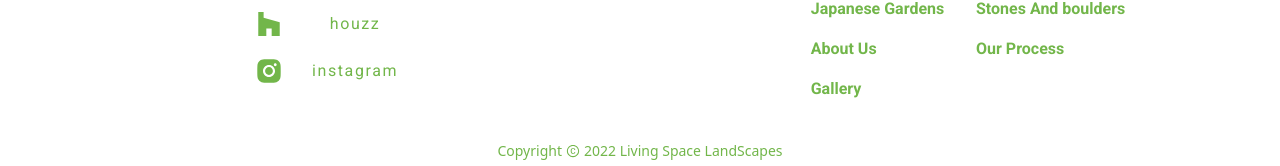
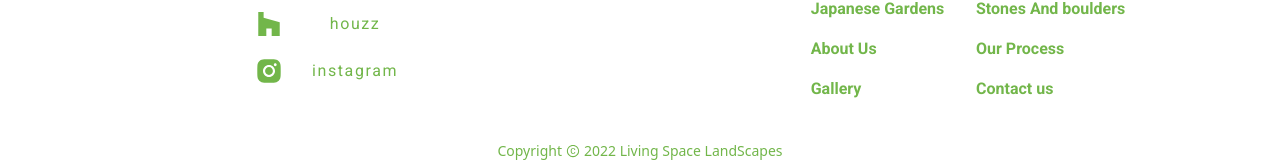
Before and after one commit to latz09/living-space-landscapes, a Next.js app: page / in a window 1280 px wide. Shown: the part 4127-4293 px from the top of the page. Built offline with nearby package versions, Linux system fonts and the light colour scheme; a web font is replaced by a local one.

Commit message:
font fixes

```diff
--- a/components/layout/footer/FooterLinks.js
+++ b/components/layout/footer/FooterLinks.js
@@ -9,6 +9,9 @@ const FooterLinks = () => {
 					<span className='cursor-pointer'>{link.name}</span>
 				</Link>
 			))}
+			<Link href='/contact'>
+				<span className="cursor-pointer">Contact us</span>
+			</Link>
 		</div>
 	);
 };
--- a/components/stones-and-boulders/ImagesDisplay.js
+++ b/components/stones-and-boulders/ImagesDisplay.js
@@ -1,7 +1,7 @@
 import { AiOutlineArrowLeft, AiOutlineArrowRight } from 'react-icons/ai';
 
 import Image from 'next/image';
-import { AnimatePresence, motion } from 'framer-motion';
+import {  motion } from 'framer-motion';
 import { useState } from 'react';
 
 const ImagesDisplay = ({ images, description }) => {
--- a/components/whyus/Intro.js
+++ b/components/whyus/Intro.js
@@ -36,7 +36,7 @@ const Intro = ({
 
 				<div className='grid gap-2'>
 					<WhyUsHeading title='background' />
-					<div className='text-gray-600  sm:text-base  tracking-wide text-justify'>
+					<div className='text-gray-600  sm:text-base  tracking-wide text-justify font-logo'>
 						<p>{about}</p>
 					</div>
 				</div>
--- a/pages/stones-and-boulders/index.js
+++ b/pages/stones-and-boulders/index.js
@@ -6,10 +6,10 @@ import { stonesAndBoulderData } from '../../data/stonesAndBoulders';
 const StonesAndBoulders = () => {
 	return (
 		<div className='grid gap-8 mb-8 lg:gap-16 lg:mb-16 '>
-			{/* will be new component */}{' '}
+
 			<PageHero heroImage={heroImage} heroTitle={'Stones and Boulders'} />
 			<div>
-				<p className="prose mx-auto md:text-lg text-gray-600 leading-8 tracking-wide text-justify px-2">
+				<p className="prose mx-auto md:text-lg text-gray-600 leading-7 md:leading-8 md:tracking-wide text-justify px-2 font-logo">
 					Boulders and natural stones play an important part of our landscape
 					installations. The impact of carefully placed boulders give the
 					landscape year-round interest and creates a powerful timeless beauty
```
